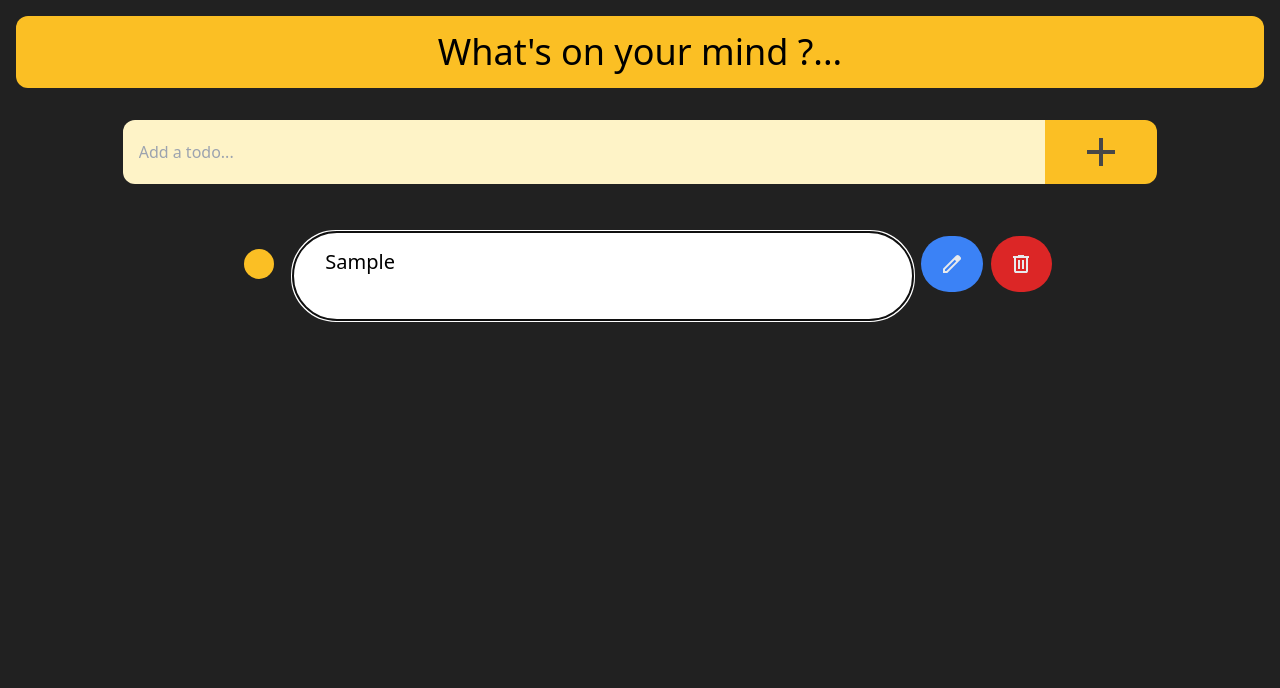
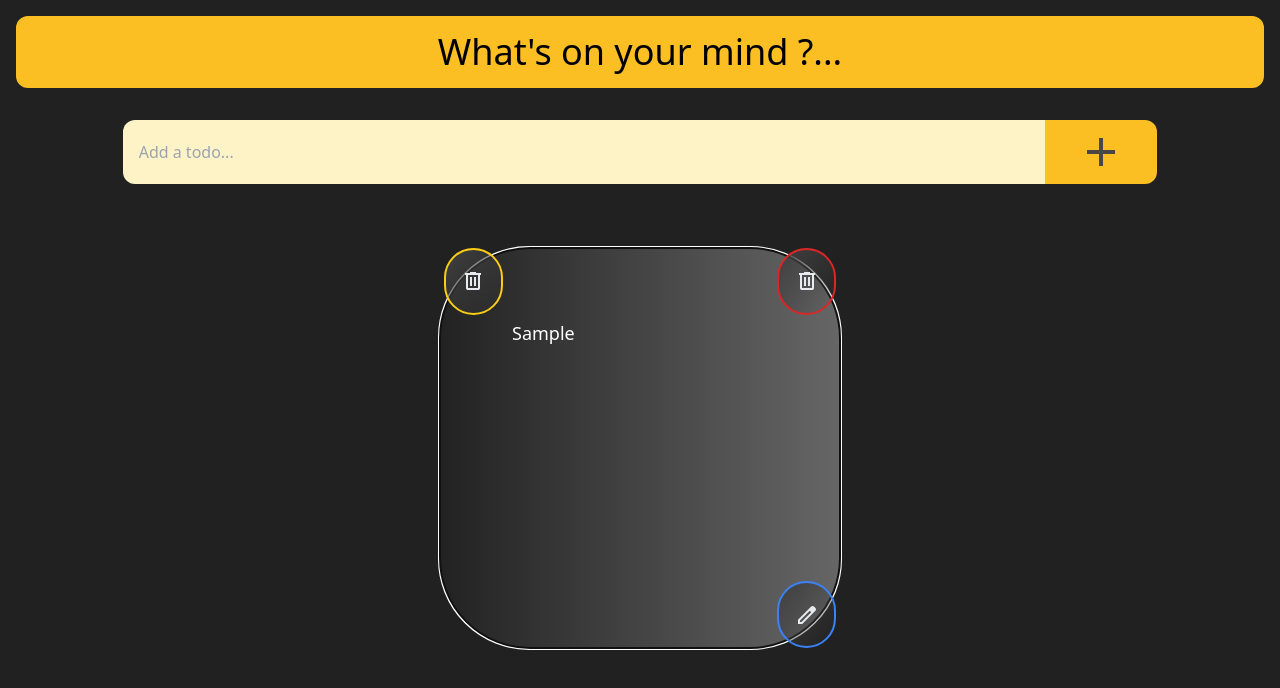
Before and after one commit to S-SUBHA/reactLearn_todoApp_using_redux-toolkit, a React (Vite) app: page / in a window 1280 px wide. Both pictures are taken after typing "Sample" into the empty fields and a click on the button 1101 px from the left and 152 px from the top of the page. Shown: the top 688 px of the page. Built offline with nearby package versions, Linux system fonts and the light colour scheme.

Commit message:
UI-update

```diff
--- a/src/components/Todo.jsx
+++ b/src/components/Todo.jsx
@@ -1,74 +1,28 @@
 /* eslint-disable react/prop-types */
-import { useDispatch } from "react-redux";
-import { toggleCompleted } from "../features/todo.slice.js";
 import { useEffect, useRef, useState } from "react";
 import {
   CancelButton,
+  CompletedButton,
   DeleteButton,
   EditButton,
   SaveButton,
 } from "./TodoButtons.jsx";
 
-function Todo({ todo }) {
+import "./todo.css";
+
+function Todo_clone({ todo }) {
   const [isEditable, setIsEditable] = useState(false);
   const [input, setInput] = useState(todo.task);
 
   const taskRef = useRef(null);
-
-  const dispatch = useDispatch();
 
   useEffect(() => {
     taskRef.current?.focus();
   }, [isEditable]);
 
   return (
-    <section
-      className="m-4"
-      style={{
-        display: "grid",
-        gridTemplateColumns: "repeat(12, 1fr)",
-      }}
-    >
-      <div
-        style={{
-          gridColumn: "3 / -3",
-        }}
-        className="h-16 rounded-xl grid grid-cols-12 relative"
-      >
-        <div
-          style={{
-            // display: "none",
-            height: "30px",
-            width: "30px",
-            borderRadius: "50%",
-            left: "4.17%",
-            gridColumn: 1 / 2,
-          }}
-          className={`${
-            todo.completed
-              ? `bg-emerald-400 hover:bg-blue-500`
-              : `bg-amber-400 hover:bg-blue-500`
-          } absolute top-1/2 -translate-x-1/2 -translate-y-1/2 cursor-pointer`}
-          onClick={() => dispatch(toggleCompleted(todo.id))}
-        ></div>
-
-        <textarea
-          type="text"
-          value={input}
-          className={`text-black rounded-full pl-8 p-4 mr-1 text-xl max-h-min min-h-min ${
-            todo.completed && "line-through"
-          }`}
-          style={{
-            gridColumn: "2/ -3",
-            scrollbarWidth: "none",
-            resize: "none",
-          }}
-          readOnly={!isEditable}
-          disabled={todo.completed}
-          onChange={(e) => setInput(e.target.value)}
-          ref={taskRef}
-        />
-
+    <section className="custom_css">
+      <div className="c_editBtn flex justify-center items-center">
         {isEditable ? (
           <SaveButton
             key={todo.id + "saveButton"}
@@ -83,7 +37,9 @@ function Todo({ todo }) {
             setIsEditable={setIsEditable}
           />
         )}
+      </div>
 
+      <div className="c_deleteBtn flex justify-center items-center">
         {isEditable ? (
           <CancelButton
             key={todo.id + "cancelButton"}
@@ -95,8 +51,22 @@ function Todo({ todo }) {
           <DeleteButton key={todo.id + "deleteButton"} todo={todo} />
         )}
       </div>
+
+      <div className="c_completedBtn flex justify-center items-center">
+        <CompletedButton key={todo.id + "deleteButton"} todo={todo} />
+      </div>
+
+      <textarea
+        type="text"
+        value={input}
+        readOnly={!isEditable}
+        disabled={todo.completed}
+        onChange={(e) => setInput(e.target.value)}
+        ref={taskRef}
+        className={`${todo.completed && `line-through`}`}
+      />
     </section>
   );
 }
 
-export default Todo;
+export default Todo_clone;
--- a/src/components/TodoButtons.jsx
+++ b/src/components/TodoButtons.jsx
@@ -1,17 +1,20 @@
 import { useDispatch } from "react-redux";
 import { cancelIcon, deleteIcon, editIcon, saveIcon } from "../assets/icons";
-import { removeTodo, updateTodo } from "../features/todo.slice";
+import {
+  removeTodo,
+  toggleCompleted,
+  updateTodo,
+} from "../features/todo.slice";
 
 /* eslint-disable react/prop-types */
 export const EditButton = ({ todo, setIsEditable }) => {
   return (
     <button
-      className={`${
-        todo.completed ? "bg-neutral-500" : "bg-blue-500 hover:bg-blue-400"
-      } flex justify-center items-center rounded-full m-1`}
-      style={{
-        gridColumn: "-3/ -2",
-      }}
+      className={`flex justify-center items-center ${
+        todo.completed
+          ? "border-neutral-500"
+          : "border-blue-500 hover:border-blue-400"
+      } h-full w-full rounded-full m-1 border-2 bg-gradient-to-br from-neutral-700 to-transparent hover:bg-neutral-700`}
       onClick={() => setIsEditable((prev) => !prev)}
       disabled={todo.completed}
     >
@@ -31,10 +34,7 @@ export const SaveButton = ({ todo, input, setIsEditable }) => {
   return (
     <>
       <button
-        className="bg-emerald-400 rounded-full m-1 flex justify-center items-center hover:bg-emerald-300"
-        style={{
-          gridColumn: "-3/ -2",
-        }}
+        className="flex justify-center items-center border-emerald-400  hover:border-emerald-300 h-full w-full rounded-full m-1 border-2 bg-gradient-to-br from-neutral-700 to-transparent hover:bg-neutral-700"
         onClick={() => handleSave()}
       >
         {saveIcon}
@@ -48,10 +48,7 @@ export const DeleteButton = ({ todo }) => {
 
   return (
     <button
-      className="bg-red-600 rounded-full flex justify-center items-center m-1 hover:bg-red-500"
-      style={{
-        gridColumn: "-2/ -1",
-      }}
+      className="flex justify-center items-center border-red-600  hover:border-red-500 h-full w-full rounded-full m-1 border-2 bg-gradient-to-br from-neutral-700 to-transparent hover:bg-neutral-700"
       onClick={() => dispatch(removeTodo(todo.id))}
     >
       {deleteIcon}
@@ -67,13 +64,27 @@ export const CancelButton = ({ todo, setInput, setIsEditable }) => {
 
   return (
     <button
-      className={`bg-blue-500 flex justify-center items-center rounded-full m-1 hover:bg-blue-400`}
-      style={{
-        gridColumn: "-2/ -1",
-      }}
+      className={`flex justify-center items-center border-blue-500 hover:border-blue-400 h-full w-full rounded-full m-1 border-2 bg-gradient-to-br from-neutral-700 to-transparent hover:bg-neutral-700`}
       onClick={() => handleCancel()}
     >
       {cancelIcon}
     </button>
   );
 };
+
+export const CompletedButton = ({ todo }) => {
+  const dispatch = useDispatch();
+
+  return (
+    <button
+      className={`flex justify-center items-center ${
+        todo.completed
+          ? `border-emerald-400 hover:border-emerald-300`
+          : `border-yellow-400  hover:border-yellow-300`
+      } h-full w-full rounded-full m-1 border-2 bg-gradient-to-br from-neutral-700 to-transparent hover:bg-neutral-700`}
+      onClick={() => dispatch(toggleCompleted(todo.id))}
+    >
+      {deleteIcon}
+    </button>
+  );
+};
--- a/src/components/TodoList.jsx
+++ b/src/components/TodoList.jsx
@@ -6,9 +6,11 @@ function TodoList() {
 
   return (
     <>
-      {todos.map((todo) => (
-        <Todo key={todo.id} todo={todo} />
-      ))}
+      <div className="flex flex-wrap justify-center gap-4">
+        {todos.map((todo) => (
+          <Todo key={todo.id} todo={todo} />
+        ))}
+      </div>
     </>
   );
 }
--- /dev/null
+++ b/src/components/todo.css
@@ -0,0 +1,41 @@
+.custom_css {
+  display: grid;
+  grid-template: repeat(6, 1fr) / repeat(6, 1fr);
+
+  border-radius: 4em;
+
+  margin: 2em;
+
+  height: 400px;
+  width: 400px;
+}
+
+.custom_css > textarea {
+  z-index: -10;
+
+  grid-row: 1/-1;
+  grid-column: 1/-1;
+
+  padding: 4em;
+
+  font-size: large;
+  color: #fff;
+  background: linear-gradient(90deg, #222222, #444444, #666666);
+
+  border-radius: 5em;
+
+  scrollbar-width: 0;
+  resize: none;
+}
+
+.c_editBtn {
+  grid-area: -1/-1/-2/-2;
+}
+
+.c_deleteBtn {
+  grid-area: 1/-1/2/-2;
+}
+
+.c_completedBtn {
+  grid-area: 1/1/2/2;
+}
```
Also changed, not shown: 1 other file (tests, documents, lock files or other folders).
